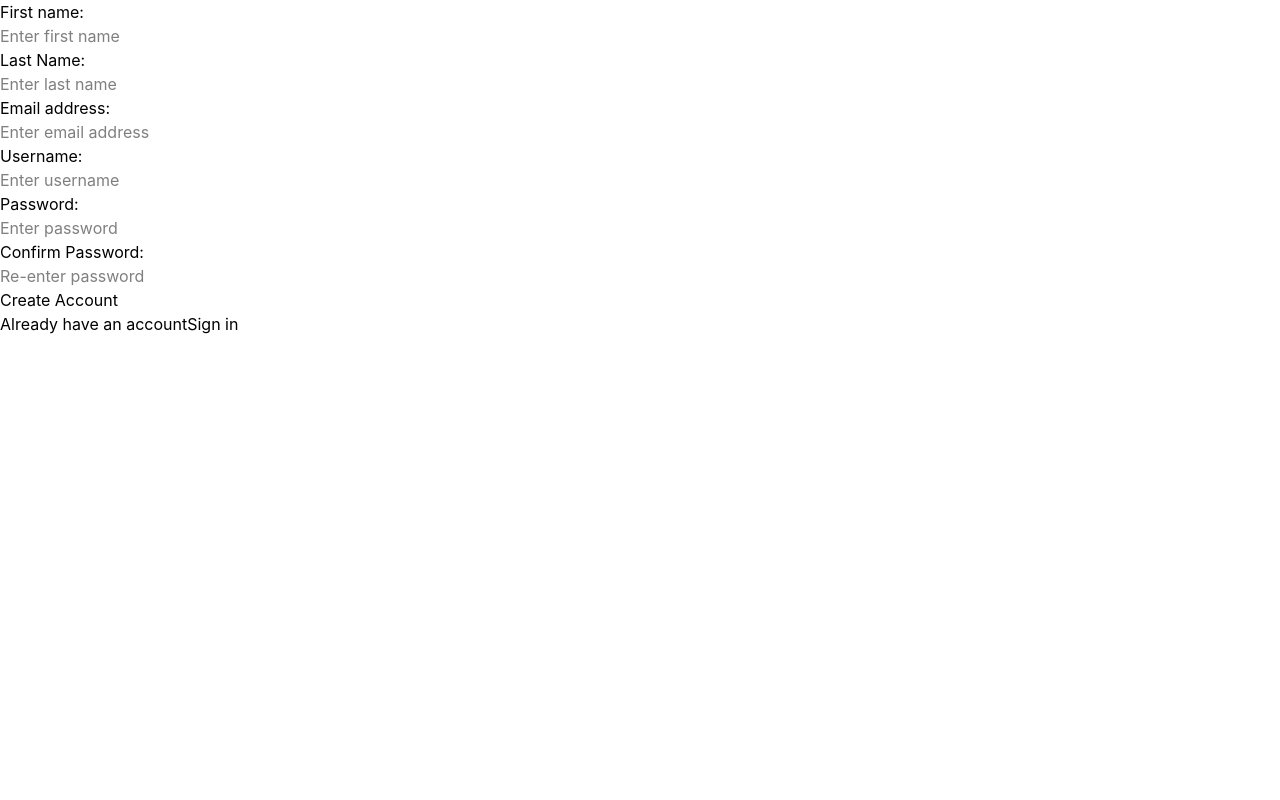
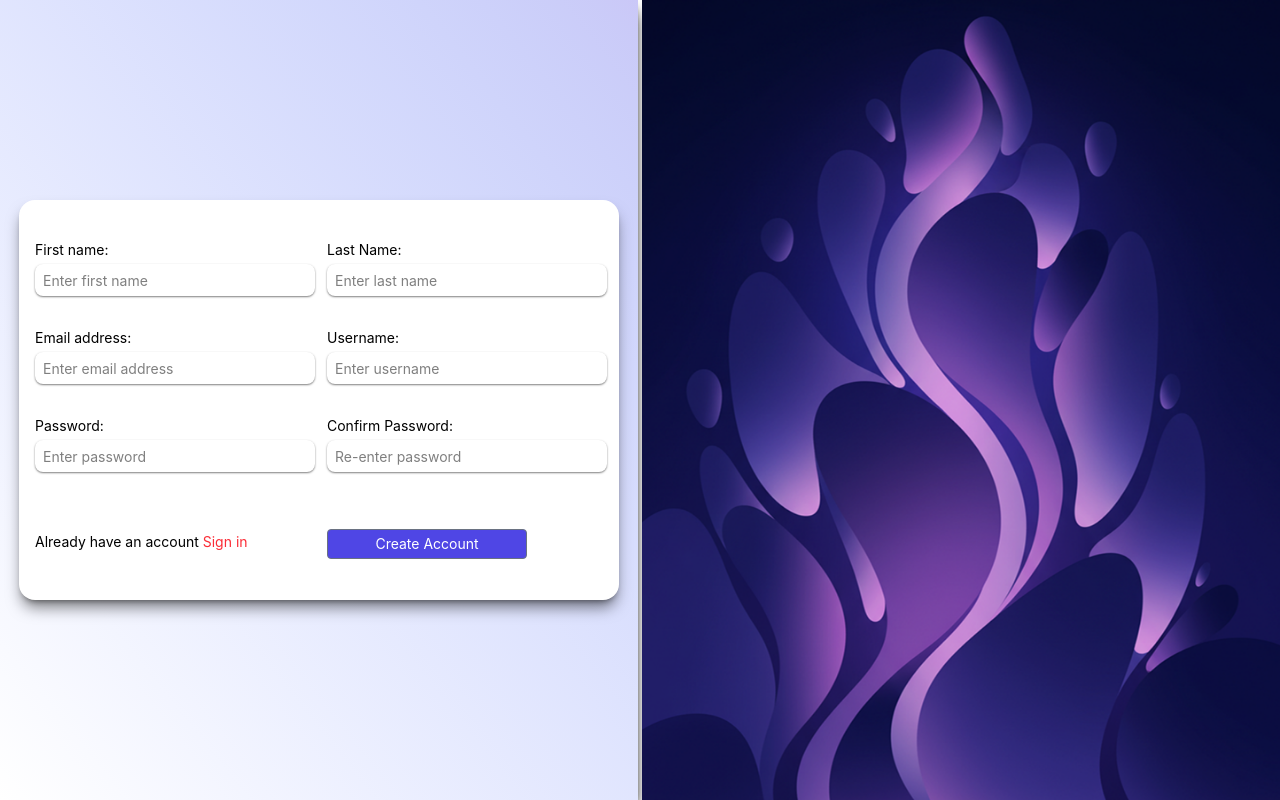
Before and after one commit to Sobu-lachi/Pin-City, a React (Vite) app in the folder Pin-City/: page /SignUp in a window 1280 px wide. Built offline with nearby package versions, Linux system fonts and the light colour scheme.

Commit message:
SignUp form CSS styling

```diff
--- a/Pin-City/src/Components/Login.jsx
+++ b/Pin-City/src/Components/Login.jsx
@@ -10,13 +10,14 @@ function Login(){
     const navigate = useNavigate();
     const [email, setEmail] = useState('');
     const [password, setPassword] = useState('');
-    const [eMessage, setEMessage] = useState('');
+    const [errorMessage, setErrorMessage] = useState('');
+    // const [errorMessage, setErrorMessage] = useState('');
     const timerRef = useRef(null)
     const {setBodyColor, setBodyImage} = useTheme();
 
     useEffect(()=>{
         // setBodyColor('#626891');
-        setBodyColor('#dadfff');
+        // setBodyColor('#dadfff');
 
         // setBodyImage(`${BgImg}`)
 
@@ -29,16 +30,8 @@ function Login(){
       clearTimeout(timerRef.current);
     }
 
-        if (!email.trim()|| !password.trim()){
-            setEMessage('Please, fill in all available fields');
-            timerRef.current = setTimeout(()=>{
-                setEMessage('');
-            },3000)
-            // return;
-        }
-
-        try{
-           await api.post('/Login', {
+        // eslint-disable-next-line no-unused-vars
+        try{ const response = await api.post('/Login', {
                 email, password
             })
 
@@ -47,7 +40,10 @@ function Login(){
             navigate('/Dashboard');
 
         }catch(error){
-            console.error(error)
+            setErrorMessage(error.response.data.message)
+            timerRef.current = setTimeout(()=>{
+                setErrorMessage('')
+            }, 4000)
         }
 
 
@@ -58,33 +54,22 @@ function Login(){
     const inputStyle = `my-2 h-8 w-70 rounded-lg  p-2 text-black outline-none transition-all duration-200
              focus:ring-1 focus:ring-indigo-600 focus:border-indigo-600 shadow-xs
              shadow-black/50 `;
-    const formStyle = `absolute top-1/2 -translate-y-1/2 bg-white/80 backdrop-blur-sm rounded-2xl p-5 pt-0 h-100
-                w-80 flex self-center justify-center flex-col shadow-lg shadow-black/50 text-sm`
+    const formStyle = "absolute top-1/2 -translate-y-1/2 bg-white backdrop-blur-sm rounded-2xl p-5 pt-10 h-100 w-80 flex self-center justify-center flex-col shadow-lg shadow-black/50 text-sm"
 
 
     return(
-        <div className='h-dvh grid grid-cols-1 md:grid-cols-2
-        bg-white gap-1'>
+        <div className='screen'>
 
             <img className='h-dvh w-dvw scale-x-[-1]' src={leftimg} alt="" />
 
 
-        <div className=' flex flex-col shadow-lg shadow-black
-        bg-linear-to-br from-[#4F46E5]/20 to-white' >
+        <div className='flex flex-col shadow-lg shadow-black bg-linear-to-br from-[#4F46E5]/30 to-white' >
             <div className='flex m-3'>
-                <img className='w-8' src={logo} alt="logo" srcset="" />
+                <img className='w-8' src={logo} alt="logo"  />
                 <p className='mt-1 ml-3 font-bold font-[montserrat]'>Pincity</p>
             </div>
 
             <form className={formStyle} onSubmit={handleLogin} >
-
-                {eMessage &&(
-                    <div  className='transition-all duration-200 h-6 mb-1 text-red-500  p-0.5
-                    self-center'>
-                    <p>{eMessage}</p>
-                    </div>
-
-                )}
 
                     <h1 className='font-medium font-[montserrat] text-3xl mb-5'>Welcome Back</h1>
                     <label htmlFor="uname" >Email address:
@@ -93,7 +78,6 @@ function Login(){
                    onChange={e=>{
                     setEmail(e.target.value)}}/>
                 </label>
-                    <p className='text-red-500'>Incorrect Password</p>
 
                 <label htmlFor="password">Password:
                     <br />
@@ -102,7 +86,14 @@ function Login(){
                         setPassword(e.target.value)}}/>
                 </label>
 
-                <button className='bg-[#4F46E5] text-white border border-gray-500 mt-6 rounded-sm w-20 self-center p-1' type="submit">Login</button> <br />
+                <div  className={`transition-all duration-200 h-6 mb-1 text-red-500  p-0.5
+                 w-70 rounded-sm self-center ${errorMessage ? 'visible opacity-100 scale-100': 'invisible opacity-0 scale-95'}`}>
+                {errorMessage &&(
+                    <p className=''>{errorMessage}</p>
+                )}
+                </div>
+
+                <button className='bg-[#4F46E5] text-white border border-gray-500 mt-5 rounded-sm w-20 self-center p-1' type="submit">Login</button> <br />
                 <span className='self-center'>
                     Don't have an account <Link className='text-red-600' to= '/SignUp'>SignUp</Link>
                 </span>
--- a/Pin-City/src/Components/SignUp.jsx
+++ b/Pin-City/src/Components/SignUp.jsx
@@ -1,6 +1,8 @@
 import { useNavigate, Link } from "react-router-dom";
-import { useState } from "react";
-import axios  from "axios";
+import { useRef, useState } from "react";
+import api from "./api.js";
+import leftimg from '../assets/left-visual.png'
+
 
 function SignUp(){
     const navigate = useNavigate();
@@ -10,28 +12,44 @@ function SignUp(){
     const [userName, setUserName] = useState('');
     const [password, setPassword] = useState('');
     const [confirmPassword, setConfirmPassword] = useState('');
+    const [errorMessage, setErrorMessage] = useState('');
+
+    const timer = useRef(null)
+
 
 
     async function handleFormSubmission(e){
         e.preventDefault();
+
+        if (timer.current) {
+      clearTimeout(timer.current);
+    }
+
         if (!fName.trim()||!lName.trim()||!email.trim()||
         !userName.trim()||!password.trim()||!confirmPassword.trim()){
-            alert('Please fill in all needed data')
+            setErrorMessage('Please fill in all needed data')
+            timer.current = setTimeout(()=>{
+                setErrorMessage('')
+            }, 4000)
             return;
         }
 
         if (password.trim() !== confirmPassword.trim()){
-            alert('Password mis-match: re-enter password ');
+            setErrorMessage('Password mis-match');
+            timer.current = setTimeout(()=>{
+                setErrorMessage('')
+            }, 4000)
             return;
         }
 
         try{
-            const response = await axios.post('http://localhost:8000/Sform', {
+            // eslint-disable-next-line no-unused-vars
+            const response = await api.post('http://localhost:8000/SignUp', {
                 fName, lName, email, userName, password, confirmPassword
             })
             // const token = response.data.token;
             // localStorage('userToken', token)
-            console.log(response.data);
+            // console.log(response.data);
             setFname('');
             setLname('');
             setEmail('');
@@ -41,63 +59,88 @@ function SignUp(){
 
             navigate('/');
         }catch(e){
-            console.error(e)
+            setErrorMessage(e.response.data.message);
+            timer.current = setTimeout(()=>{
+                setErrorMessage('')
+            }, 4000)
         }
 
     }
 
-    return(<>
-    <form action="" method="" onSubmit={handleFormSubmission}>
-                <label htmlFor="Fname">First name: </label> <br />
-                <input type="text" name="" id="Fname" placeholder="Enter first name"
+    //  Css styles
+    const input = `mt-1 h-8 w-70 rounded-lg  p-2 text-black outline-none transition-all duration-200
+             focus:ring-1 focus:ring-indigo-600 focus:border-indigo-600 shadow-xs
+             shadow-black/50`;
+
+    const formStyle = `relative grid md:grid-cols-2 gap-x-4 gap-y-0 absolute top-1/2 -translate-y-1/2 bg-white backdrop-blur-sm rounded-2xl p-4
+    pt-10 h-100 w-150 self-center justify-center shadow-lg shadow-black/50 text-sm`;
+
+    return(
+    <div className ='screen'>
+        <div className="flex flex-col shadow-lg shadow-black
+        bg-linear-to-bl from-[#4F46E5]/30 to-white">
+
+        <form className={formStyle}
+        action="" method="" onSubmit={handleFormSubmission}>
+                <div><label htmlFor="Fname">First name: </label>
+                <input className={input} type="text" name="" id="Fname" placeholder="Enter first name"
                     value={fName} onChange={(e)=>{
                         setFname(e.target.value)
                     }}
-                /> <br />
+                /></div>
 
-                <label htmlFor="Lname">Last Name: </label> <br />
-                <input type="text" id="Lname" placeholder="Enter last name"
+                <div><label htmlFor="Lname">Last Name: </label>
+                <input className={input} type="text" id="Lname" placeholder="Enter last name"
                     value={lName} onChange={(e)=>{
                         setLname(e.target.value)
                     }}
-                /> <br />
+                /></div>
 
-                <label htmlFor="email">Email address: </label> <br />
-                <input type="email" name="" id="email" placeholder="Enter email address"
+                <div><label htmlFor="email">Email address: </label>
+                <input className={input}  type="email" name="" id="email" placeholder="Enter email address"
                     value={email} onChange={(e)=>{
                         setEmail(e.target.value)
                     }}
-                /> <br />
+                /></div>
 
-                <label htmlFor="uname">Username: </label> <br />
-                <input type="text" name="" id="uname" placeholder="Enter username"
+                <div><label htmlFor="uname">Username: </label>
+                <input className={input} type="text" name="" id="uname" placeholder="Enter username"
                     value={userName} onChange={(e)=>{
                         setUserName(e.target.value)
                     }}
-                /> <br />
+                /></div>
 
-                <label htmlFor="password">Password: </label> <br />
-                <input type="password" name="" id="password" placeholder="Enter password"
+                <div><label htmlFor="password">Password: </label>
+                <input className={input} type="password" name="" id="password" placeholder="Enter password"
                     value={password} onChange={(e)=>{
                         setPassword(e.target.value)
                     }}
-                /> <br />
+                /></div>
 
-                <label htmlFor="Cpassword">Confirm Password: </label> <br />
-                <input type="password" id="Cpassword" placeholder="Re-enter password"
+                <div><label htmlFor="Cpassword">Confirm Password: </label>
+                <input className={input} type="password" id="Cpassword" placeholder="Re-enter password"
                     value={confirmPassword} onChange={(e)=>{
                         setConfirmPassword(e.target.value)
                     }}
-                /> <br />
+                /> </div>
+                <span className="mt-7">Already have an account  <Link className ="text-red-500" to='/'>Sign in</Link>
+            </span>
 
-                <button type="submit">Create Account</button>
+                <button className="mt-0 bg-[#4F46E5] text-white border border-gray-500  rounded-sm w-50 self-center p-1" type="submit">Create Account</button>
+
+
+                <div className={`absolute inset-0 m-auto mb-2 flex items-center justify-center transition-all duration-200 h-6 mb-1 text-red-500  p-0.5
+                 w-70 rounded-sm self-center ${errorMessage ? 'visible opacity-100 scale-100': 'invisible opacity-0 scale-95'}`}>
+                    {errorMessage && (<p>{errorMessage}</p>)}
+                </div>
 
 
             </form>
-            <span>Already have an account
-                <Link to='/'>Sign in</Link>
-            </span>
-    </>)
+            </div>
+        <img className='h-dvh w-dvw scale-x-[-1]' src={leftimg} alt="" />
+
+    </div>
+    )
 }
 
 export default SignUp
--- a/Pin-City/src/index.css
+++ b/Pin-City/src/index.css
@@ -1,7 +1,12 @@
 @import "tailwindcss";
 /* @custom-variant dark (&:where(.dark, .dark *)); */
 
-/* body{
-    height: 100vh;
-    margin: 0;
-} */
+@layer components{
+    .screen {
+        @apply h-dvh grid grid-cols-1 md:grid-cols-2
+        bg-white gap-1
+    }
+
+
+
+}
```
Also changed, not shown: 2 other files (tests, documents, lock files or other folders).
